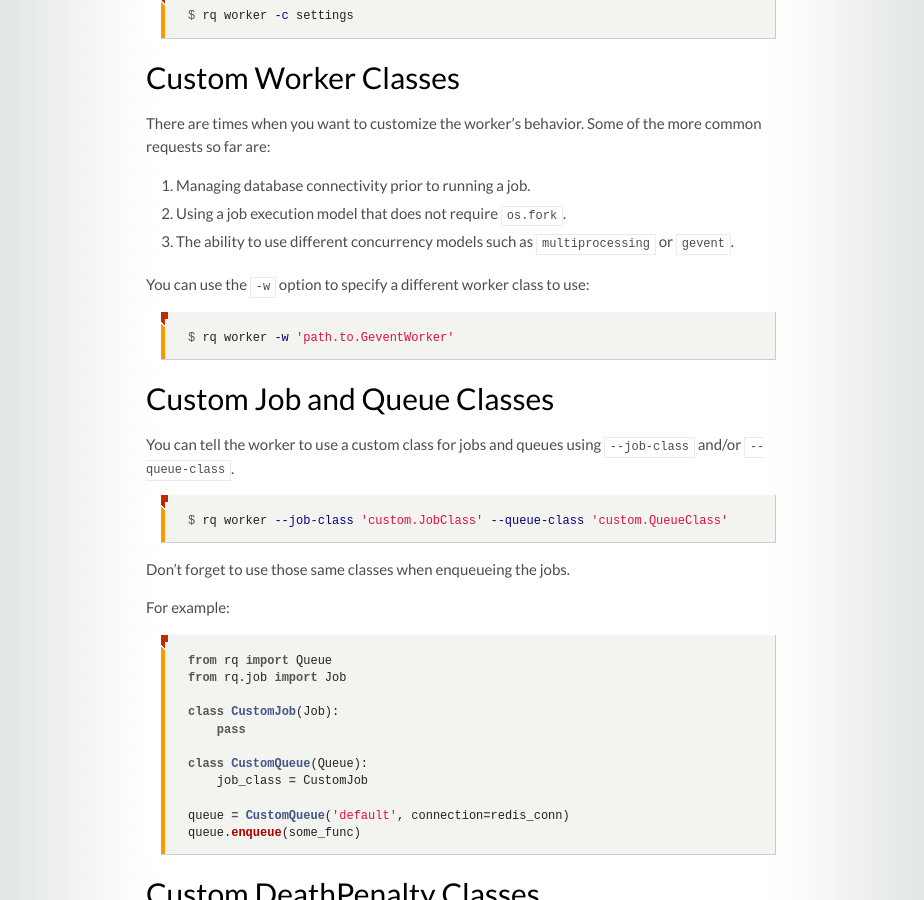
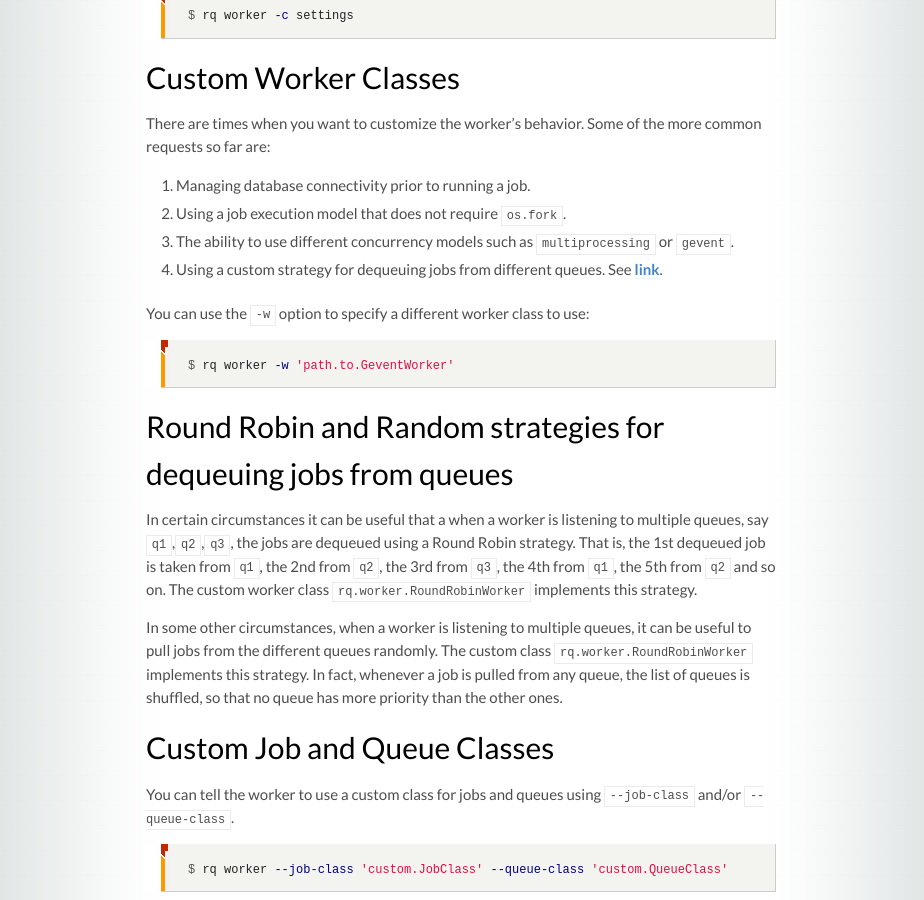
Before and after one commit to rq/rq, a Jekyll site: the page built from docs/docs/workers.md, in a window 1280 px wide and 900 px high, scrolled down 5874 px. Shown: the whole window, without its empty margins (179-1103 px from the left). Built offline with Jekyll 4.4.1, drawn with Linux system fonts in a browser that asks for light colours; some web fonts are replaced; comment, search, counter and statistics services are not loaded.

Commit message:
added doc for round robin and random workers

````diff
--- a/docs/docs/workers.md
+++ b/docs/docs/workers.md
@@ -308,12 +308,28 @@ more common requests so far are:
 2. Using a job execution model that does not require `os.fork`.
 3. The ability to use different concurrency models such as
    `multiprocessing` or `gevent`.
+4. Using a custom strategy for dequeuing jobs from different queues.
+   See [link](#Round-Robin-and-Random-strategies-for-dequeuing-jobs-from-queues).
 
 You can use the `-w` option to specify a different worker class to use:
 
 ```console
 $ rq worker -w 'path.to.GeventWorker'
 ```
+
+
+## Round Robin and Random strategies for dequeuing jobs from queues
+
+In certain circumstances it can be useful that a when a worker is listening to multiple queues,
+say `q1`,`q2`,`q3`, the jobs are dequeued using a Round Robin strategy. That is, the 1st
+dequeued job is taken from `q1`, the 2nd from `q2`, the 3rd from `q3`, the 4th
+from `q1`, the 5th from `q2` and so on. The custom worker class `rq.worker.RoundRobinWorker`
+implements this strategy.
+
+In some other circumstances, when a worker is listening to multiple queues, it can be useful
+to pull jobs from the different queues randomly. The custom class `rq.worker.RoundRobinWorker`
+implements this strategy. In fact, whenever a job is pulled from any queue, the list of queues is
+shuffled, so that no queue has more priority than the other ones.
 
 
 ## Custom Job and Queue Classes
````
